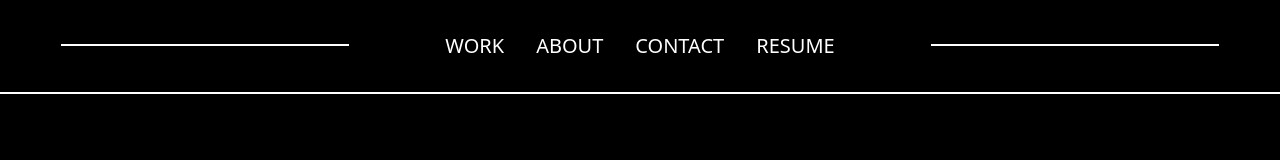
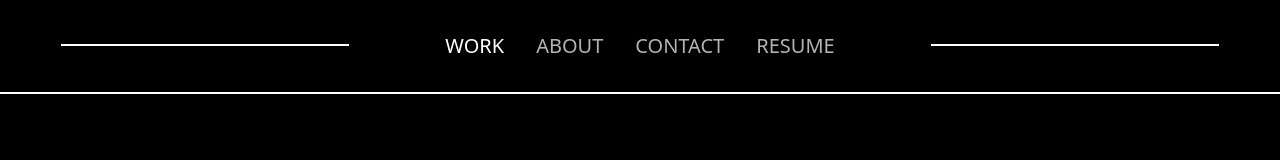
Before and after one commit to rajesh171812/portfolio-poc, a Next.js app: page /work in a window 1280 px wide. Shown: the top 160 px of the page. Built offline with nearby package versions, Linux system fonts and the light colour scheme.

Commit message:
feat: highlight menu

```diff
--- a/components/header.js
+++ b/components/header.js
@@ -1,8 +1,17 @@
-import React from "react";
+import React, { useEffect, useState } from "react";
 import Link from "next/link";
+import { useRouter } from "next/router";
 
 export default function Header() {
+  const router = useRouter();
+  const [currentRoute, setCurrentRoute] = useState("");
+  useEffect(() => {
+    setCurrentRoute(router.pathname);
+  });
+
   const toggleMobileMenu = () => {
+    console.log(router.route);
+    console.log("currentRoute", currentRoute);
     const floatingMenu = document.getElementById("floatingMenu");
     floatingMenu.classList.toggle("top-0");
     floatingMenu.classList.toggle("-top-full");
@@ -30,22 +39,50 @@ export default function Header() {
         <div className="hidden md:block z-50 mt-3 mr-20 w-72 border-t-2 border-white"></div>
         <div className="mx-4 my-4 md:my-0 text-3xl md:text-xl text-white">
           <Link onClick={toggleMobileMenu} href="/work">
-            <div className="text-sans cursor-pointer uppercase">Work</div>
+            <div
+              className={
+                "text-sans cursor-pointer opacity-70 uppercase " +
+                (currentRoute === "/work" ? "text-bold opacity-100" : "")
+              }
+            >
+              Work
+            </div>
           </Link>
         </div>
         <div className="mx-4 my-4 md:my-0 text-3xl md:text-xl text-white">
           <Link onClick={toggleMobileMenu} href="/about">
-            <div className="text-sans cursor-pointer uppercase">About</div>
+            <div
+              className={
+                "text-sans cursor-pointer opacity-70 uppercase " +
+                (currentRoute === "/about" ? "text-bold opacity-100" : "")
+              }
+            >
+              About
+            </div>
           </Link>
         </div>
         <div className="mx-4 my-4 md:my-0 text-3xl md:text-xl text-white">
           <Link onClick={toggleMobileMenu} href="/contact">
-            <div className="text-sans cursor-pointer uppercase">Contact</div>
+            <div
+              className={
+                "text-sans cursor-pointer opacity-70 uppercase " +
+                (currentRoute === "/contact" ? "text-bold opacity-100" : "")
+              }
+            >
+              Contact
+            </div>
           </Link>
         </div>
         <div className="mx-4 my-4 md:my-0 text-3xl md:text-xl text-white">
-          <a onClick={toggleMobileMenu} href="/resume.pdf" target="_blank" download>
-            <div className="text-sans cursor-pointer uppercase">Resume</div>
+          <a onClick={toggleMobileMenu} href="/resume.pdf" download>
+            <div
+              className={
+                "text-sans cursor-pointer opacity-70 uppercase " +
+                (currentRoute === "/resume" ? "text-bold opacity-100" : "")
+              }
+            >
+              Resume
+            </div>
           </a>
         </div>
         <div className="hidden md:block mt-3 ml-20 w-72 border-t-2 border-white "></div>
```
